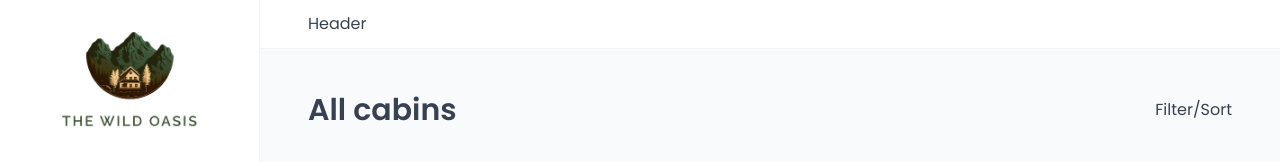
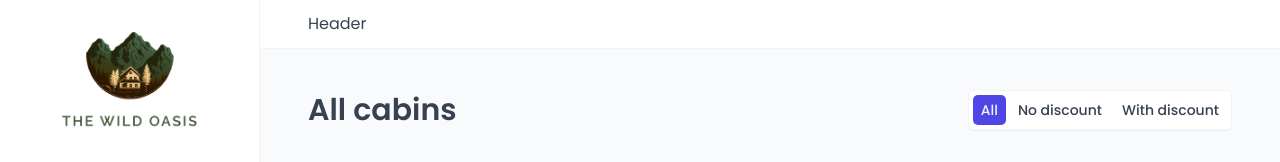
Before and after one commit to Rohhan415/Hotel-Management, a React (Vite) app: page /cabins in a window 1280 px wide. Shown: the top 162 px of the page. Built offline with nearby package versions, Linux system fonts and the light colour scheme; no server answers; the database is empty; a web font is replaced by a local one.

Commit message:
chore: Update CabinTable to filter cabins based on discount value

```diff
--- a/src/features/cabins/CabinTable.jsx
+++ b/src/features/cabins/CabinTable.jsx
@@ -3,11 +3,28 @@ import CabinRow from "./CabinRow";
 import { useCabins } from "./useCabins";
 import Table from "../../ui/Table";
 import Menus from "../../ui/Menus";
+import { useSearchParams } from "react-router-dom";
 
 function CabinTable() {
   const { isLoading, cabins } = useCabins();
+  const [searchParams] = useSearchParams();
 
   if (isLoading) return <Spinner />;
+
+  const filterValue = searchParams.get("discount") || "all";
+  console.log(filterValue);
+
+  let filteredCabins;
+
+  if (filterValue === "all") {
+    filteredCabins = cabins;
+  }
+  if (filterValue === "no-discount") {
+    filteredCabins = cabins.filter((cabin) => cabin.discount === 0);
+  }
+  if (filterValue === "with-discount") {
+    filteredCabins = cabins.filter((cabin) => cabin.discount > 0);
+  }
 
   return (
     <Menus>
@@ -21,7 +38,7 @@ function CabinTable() {
           <div></div>
         </Table.Header>
         <Table.Body
-          data={cabins}
+          data={filteredCabins}
           render={(cabin) => <CabinRow cabin={cabin} key={cabin.id} />}
         />
       </Table>
--- /dev/null
+++ b/src/features/cabins/CabinTableOperations.jsx
@@ -0,0 +1,19 @@
+import TableOperations from "../../ui/TableOperations";
+import Filter from "../../ui/Filter";
+
+function CabinTableOperations() {
+  return (
+    <TableOperations>
+      <Filter
+        filterField="discount"
+        options={[
+          { value: "all", label: "All" },
+          { value: "no-discount", label: "No discount" },
+          { value: "with-discount", label: "With discount" },
+        ]}
+      />
+    </TableOperations>
+  );
+}
+
+export default CabinTableOperations;
--- a/src/pages/Cabins.jsx
+++ b/src/pages/Cabins.jsx
@@ -4,13 +4,14 @@ import Row from "../ui/Row";
 import CabinTable from "../features/cabins/CabinTable";
 
 import AddCabin from "../features/cabins/AddCabin";
+import CabinTableOperations from "../features/cabins/CabinTableOperations";
 
 function Cabins() {
   return (
     <>
       <Row type="horizontal">
         <Heading as="h1">All cabins</Heading>
-        <p>Filter/Sort</p>
+        <CabinTableOperations />
       </Row>
       <Row>
         <CabinTable />
--- a/src/ui/Filter.jsx
+++ b/src/ui/Filter.jsx
@@ -1,3 +1,5 @@
+/* eslint-disable react/prop-types */
+import { useSearchParams } from "react-router-dom";
 import styled, { css } from "styled-components";
 
 const StyledFilter = styled.div`
@@ -33,3 +35,29 @@ const FilterButton = styled.button`
     color: var(--color-brand-50);
   }
 `;
+
+function Filter({ filterField, options }) {
+  const [searchParams, setSearchParams] = useSearchParams();
+  const currentFilter = searchParams.get(filterField) || options.at(0).value;
+
+  function handleClick(value) {
+    searchParams.set(filterField, value);
+    setSearchParams(searchParams);
+  }
+
+  return (
+    <StyledFilter>
+      {options.map((option) => (
+        <FilterButton
+          key={option.value}
+          onClick={() => handleClick(option.value)}
+          active={option.value === currentFilter}
+        >
+          {option.label}
+        </FilterButton>
+      ))}
+    </StyledFilter>
+  );
+}
+
+export default Filter;
```
